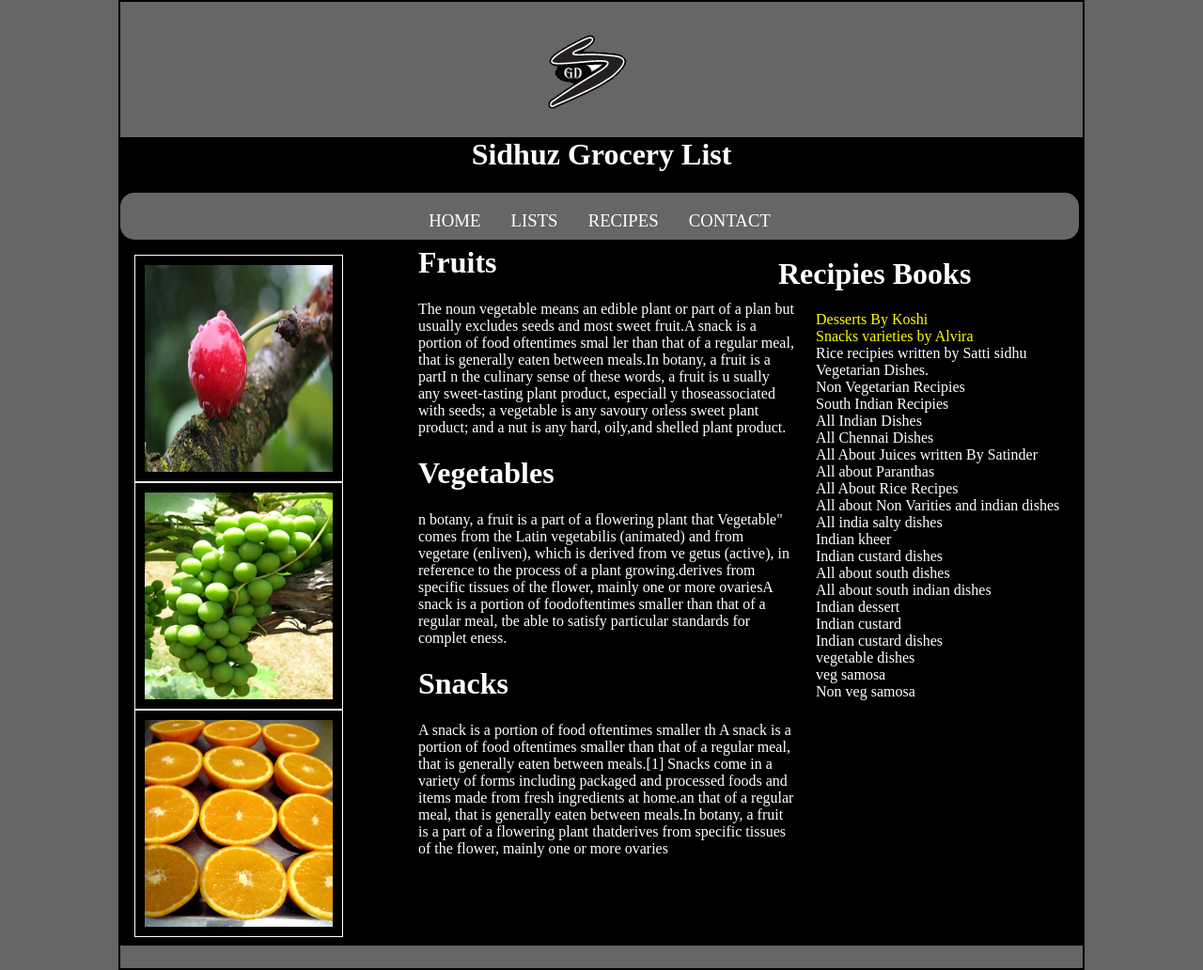
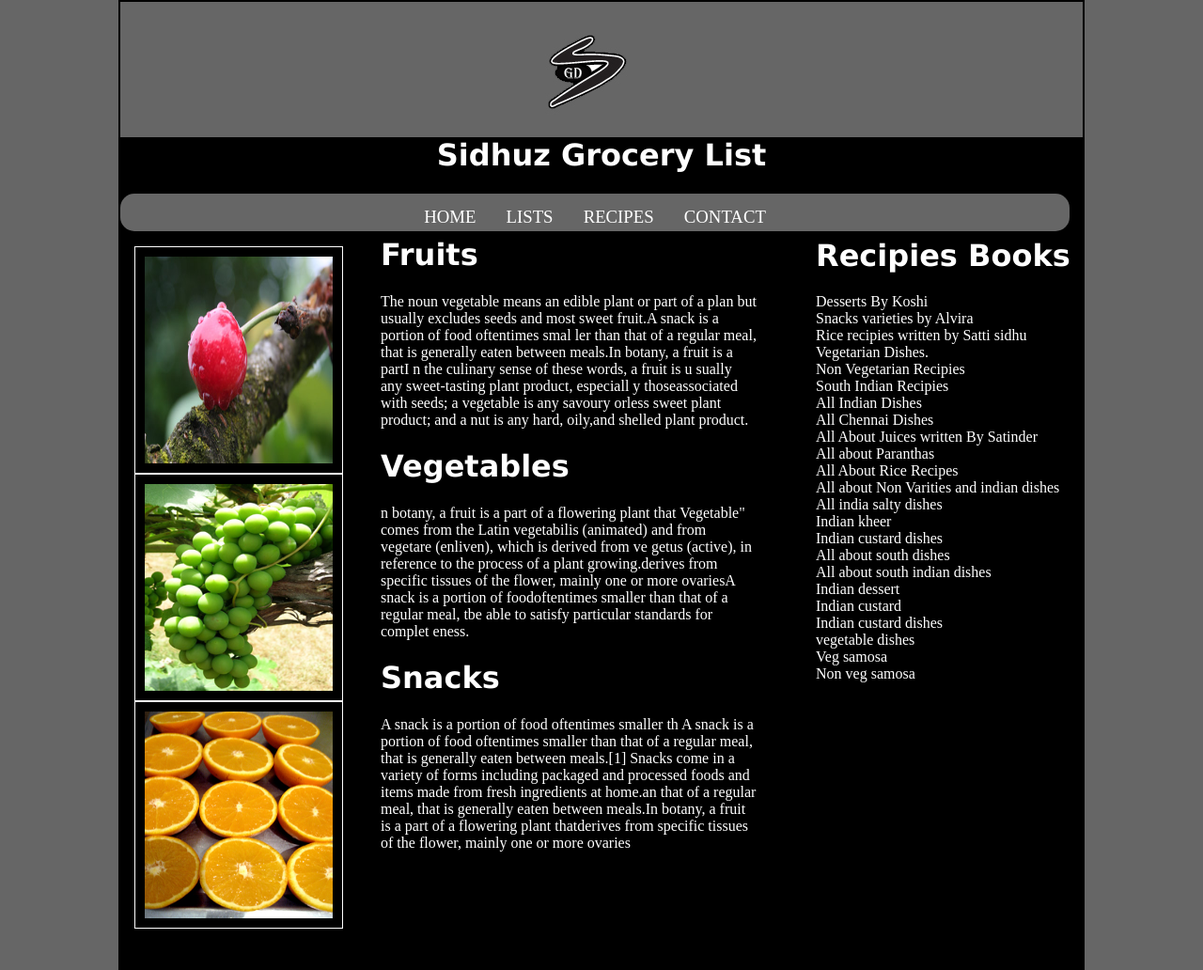
Before and after one commit to sidh0050/web-app, a PHP site: page /home.php in a window 1280 px wide. Shown: the whole page at 94% size. Run offline with PHP 8.4, Linux system fonts and the light colour scheme.

Commit message:
Add changes in css files.

```diff
--- a/working prototype/css/general.css
+++ b/working prototype/css/general.css
@@ -36,7 +36,7 @@
 	 background-color:#666666;
 	 list-style-type: none;
 	 border-radius: 15px;
-	padding:10px;
+	padding:5px;
 
 
 
@@ -138,7 +140,7 @@
 
 .main{
 	float:left;
-	margin-left:80px;
+	margin-left:40px;
 	color:#fff;
 	margin-top:-515px;
 	width:400px;
@@ -150,20 +152,18 @@
 	.img{
 		background-color:#000;
 		width:900x;
-		height:860px;
+		height:885px;
 		margin-left:0px;
 		margin-top:0;
 	}
 	.sidebar{
 	margin-left:700px;
 	color:fff;
-	margin-top:-755px;
+	margin-top:-800px;
 	text-align:left;
 
 	}
-	.sidebar h1{
-		text-align:left;
-	}
+
 
 	.sidebar ol li{
 	color:#fff;
@@ -330,7 +338,7 @@
 
 }
 h1{
-
+	font-family:Verdana, Geneva, sans-serif;
 	color:#fff;
 }
 .reclabel{
--- a/working prototype/home.php
+++ b/working prototype/home.php
@@ -6,7 +6,7 @@
 <link href="css/general.css" rel="stylesheet">
 <style type="text/css">
 a:link {
-	color: #FF0;
+	color: #fff;
 }
 a:visited {
 	color: #6F0;
@@ -86,31 +86,32 @@
 </div>
 </div>
 <div class="sidebar">
+
+<ol>
 <h1>Recipies Books</h1>
-<ol>
 <li><a href="http://www.zazzle.ca/elegant_recipes_binder-127143435653017684" style="text-decoration: none;">Desserts By Koshi</li>
 <li><a href="http://www.recipebookonline.com/" style="text-decoration: none;">Snacks varieties by Alvira</li>
-<li>Rice recipies written by Satti sidhu</li>
-<li>Vegetarian Dishes.</li>
-<li>Non Vegetarian Recipies</li>
-<li>South Indian Recipies</li>
-<li>All Indian Dishes</li>
-<li>All Chennai Dishes</li>
-<li>All About Juices written By Satinder</li>
-<li>All about Paranthas</li>
-<li>All About Rice Recipes</li>
-<li>All about Non Varities and indian dishes</li>
-<li>All india salty dishes</li>
-<li>Indian kheer</li>
-<li>Indian custard dishes</li>
-<li>All about south dishes</li>
-<li>All about south indian dishes</li>
-<li>Indian dessert</li>
-<li>Indian custard</li>
-<li>Indian custard dishes</li>
-<li>vegetable dishes</li>
-<li>veg samosa</li>
-<li>Non veg samosa</li>
+<li><a href="http://www.amazon.com/Rice-Recipe-Book-Savoury-Dishes/dp/1842152734" style="text-decoration: none;">Rice recipies written by Satti sidhu</li>
+<li><a href="http://www.seriouseats.com/2012/05/vegetarian-cookbooks-with-great-veggie-dishes.html"  style="text-decoration: none;">Vegetarian Dishes.</li>
+<li><a href="http://itunes.apple.com/ca/book/101-non-vegetarian-recipes/id497120885?mt=11" style="text-decoration: none;">Non Vegetarian Recipies</li>
+<li><a href="http://alaivani.com/resources/southindianrecipebooksbyvijivaradarajan/tabid/136/default.aspx" style="text-decoration: none;">South Indian Recipies</li>
+<li><a href="http://www.amazon.com/000-Indian-Recipes/dp/0764519727"  style="text-decoration: none;">All Indian Dishes</li>
+<li><a href="http://www.hindu.com/rp/2010/12/19/stories/2010121950010100.htm" style="text-decoration: none;">All Chennai Dishes</li>
+<li><a href="http://www.amazon.com/The-Joy-Juicing-Recipe-Guide/dp/089529592X" style="text-decoration: none;">All About Juices written By Satinder</li>
+<li><a href="http://recipebook.wikidot.com/alu-paratha" style="text-decoration: none;">All about Paranthas</li>
+<li><a href="http://www.provident-living-today.com/Recipes-for-Rice.html" style="text-decoration: none;">All About Rice Recipes</li>
+<li><a href="http://www.food.com/recipes/brown-rice/"  style="text-decoration: none;">All about Non Varities and indian dishes</li>
+<li><a href="http://www.bookpage.com/the-book-case/2011/08/11/recipe-of-the-week-salty-caramel-ice-cream/" style="text-decoration: none;">All india salty dishes</li>
+<li><a href="http://www.learnrawfood.com/recipes/comments/kheer/#.UBFYIWt9FBk" style="text-decoration: none;">Indian kheer</li>
+<li><a href="http://www.ebay.com/itm/RARE-VINTAGE-CUSTARD-RECIPES-BOOK-ELIZABETH-CRAIG-/220796203258" style="text-decoration: none;">Indian custard dishes</li>
+<li><a href="http://www.yuppiechef.co.za/cook-books.htm"  style="text-decoration: none;">All about south dishes</li>
+<li><a href="http://www.amazon.com/Taste-Madras-South-Indian-Cookbook/dp/1566561965" style="text-decoration: none;">All about south indian dishes</li>
+<li><a href="http://www.squidoo.com/indiandesserts" style="text-decoration: none;">Indian dessert</li>
+<li><a href="http://khanapakana.com/pakistani-urdu-recipes/urdu-recipes.aspx" style="text-decoration: none;">Indian custard</li>
+<li><a href="http://cooks.ndtv.com/recipe/show/caramel-custard-143807"  style="text-decoration: none;">Indian custard dishes</li>
+<li><a href="http://www.chapters.indigo.ca/books/Plenty-Vibrant-Vegetable-Recipes-Londons-Yotam-Ottolenghi-Jonathan-Lovekin/9781452101248-item.html?cookieCheck=1" style="text-decoration: none;">vegetable dishes</li>
+<li><a href="http://www.canadianliving.com/food/cooking_school/cooking_class_vegetable_samosas.php" style="text-decoration: none;">Veg samosa</li>
+<li>Non veg samosa<a href="http://foodbazar-nonveg.blogspot.ca/2007/11/chicken-samosa.html" style="text-decoration: none;"></li>
 
 </ol>
 </div>
```
Also changed, not shown: other parts of working prototype/css/general.css (+18 -8 lines), working prototype/add.php (+5 -5 lines).
